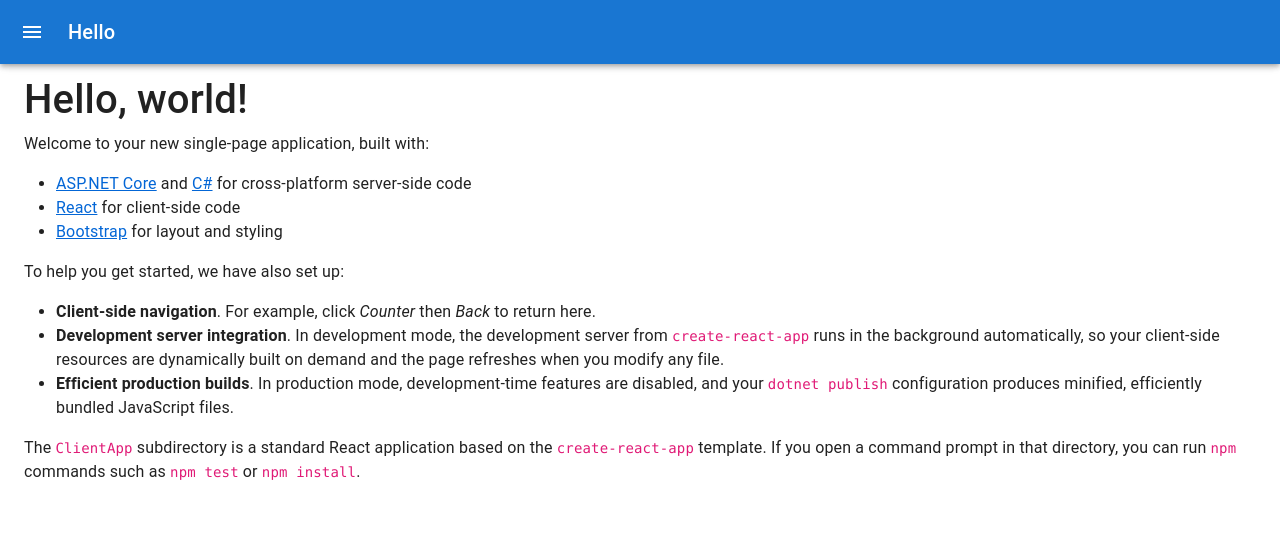
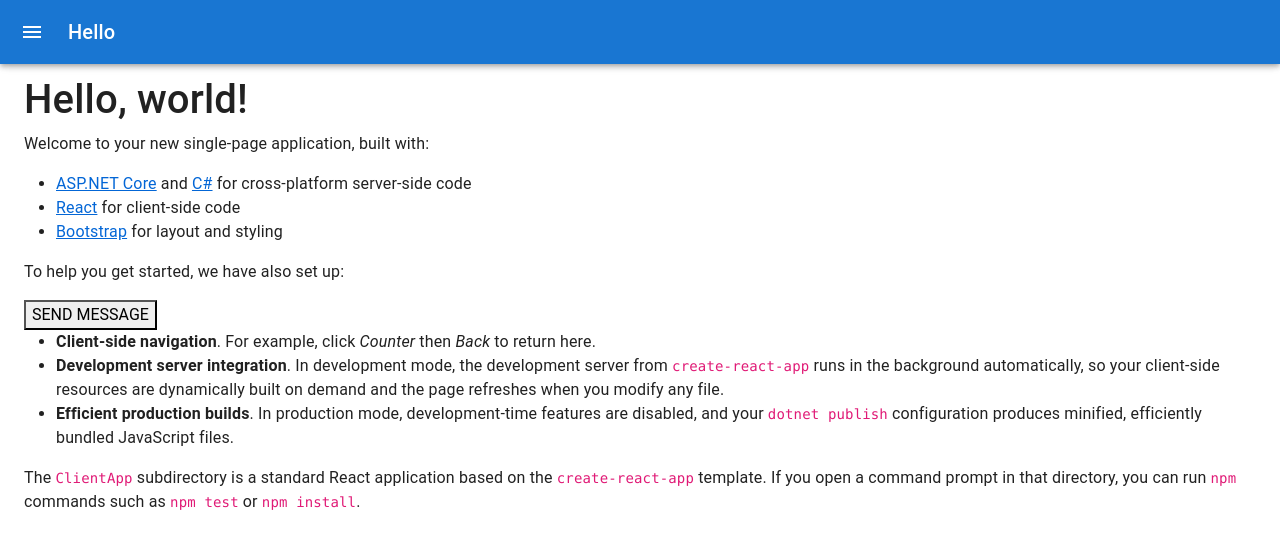
Before and after one commit to stewalc3/chatgpt-r-cv, a React (Create React App) app in the folder Chat GPT Resume-CV Generator Web/ClientApp/: page / in a window 1280 px wide. Shown: the top 548 px of the page. Built offline with nearby package versions, Linux system fonts and the light colour scheme.

Commit message:
all changes are in home.js and weather forecast controller

```diff
--- a/Chat GPT Resume-CV Generator Web/ClientApp/src/components/Home.js
+++ b/Chat GPT Resume-CV Generator Web/ClientApp/src/components/Home.js
@@ -1,9 +1,36 @@
+import { post } from 'jquery';
 import React, { Component } from 'react';
 
 export class Home extends Component {
   static displayName = Home.name;
 
-  render() {
+    render() {
+        const sendMsg = function () {
+            const url = "/weatherforecast";
+            const data = { dynamicData: "YourDynamicData" }; // Replace with your actual data
+
+            fetch(url, {
+                method: "POST",
+                headers: {
+                    "Content-Type": "application/json",
+                },
+                body: JSON.stringify(data),
+            })
+                .then((response) => {
+                    if (!response.ok) {
+                        throw new Error(`HTTP error! Status: ${response.status}`);
+                    }
+                    return response.json();
+                })
+                .then((responseData) => {
+                    alert(JSON.stringify(responseData));
+                    console.log(responseData); // This will log the server's response
+                })
+                .catch((error) => {
+                    alert("Error:", error);
+                    console.error("Error:", error);
+                });
+        };
     return (
       <div>
         <h1>Hello, world!</h1>
@@ -13,7 +40,8 @@
           <li><a href='https://facebook.github.io/react/'>React</a> for client-side code</li>
           <li><a href='http://getbootstrap.com/'>Bootstrap</a> for layout and styling</li>
         </ul>
-        <p>To help you get started, we have also set up:</p>
+            <p>To help you get started, we have also set up:</p>
+            <button onClick={sendMsg}>SEND MESSAGE</button>
         <ul>
           <li><strong>Client-side navigation</strong>. For example, click <em>Counter</em> then <em>Back</em> to return here.</li>
           <li><strong>Development server integration</strong>. In development mode, the development server from <code>create-react-app</code> runs in the background automatically, so your client-side resources are dynamically built on demand and the page refreshes when you modify any file.</li>
```
Also changed, not shown: 1 other file (tests, documents, lock files or other folders).
